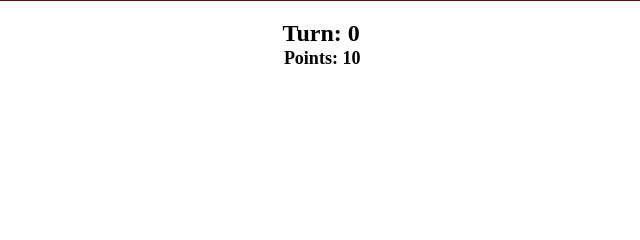
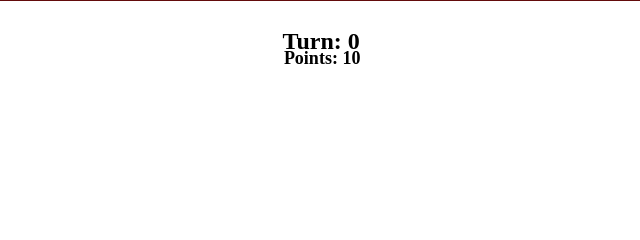
Before and after one commit to LordGrantly/lordgrantly.github.io, a plain HTML site: page fajna_gra.html in a window 1280 px wide. Shown: the top 240 px of the page, 319-959 px from the left. Drawn offline with Linux system fonts and the light colour scheme.

Commit message:
Update fajna_gra.html

```diff
--- a/fajna_gra.html
+++ b/fajna_gra.html
@@ -6,21 +6,14 @@
     <title>Document</title>
     <style>
       canvas {
-    position: absolute;
-    left: 0;
+    position: fixed;
+    left: 1;
     top: 0;
-    width: 100%;
-    height: 100%;
-    touch-action: auto;
+    width: 100vw;
+    height: 100vh;
+    touch-action: none;
     z-index: 0;
     border: 1px solid rgb(99, 11, 11);
-}
-
-html, body {
-    margin: 0;
-    padding: 0;
-    min-width: 100vw;
-    min-height: 100vh;
 }
 
         #pe {
@@ -338,15 +331,14 @@ function resizeCanvas() {
         WORLD_WIDTH = 2000;
         WORLD_HEIGHT = 2000;
     }
+    // WORLD_WIDTH = window.innerWidth;
+    // WORLD_HEIGHT = window.innerHeight;
 
     canvas.style.width = WORLD_WIDTH + "px";
     canvas.style.height = WORLD_HEIGHT + "px";
 
     canvas.width = WORLD_WIDTH;
     canvas.height = WORLD_HEIGHT;
-
-    document.body.style.minWidth = WORLD_WIDTH + "px";
-    document.body.style.minHeight = WORLD_HEIGHT + "px";
 
     ctx.setTransform(1, 0, 0, 1, 0, 0);
 }
```
